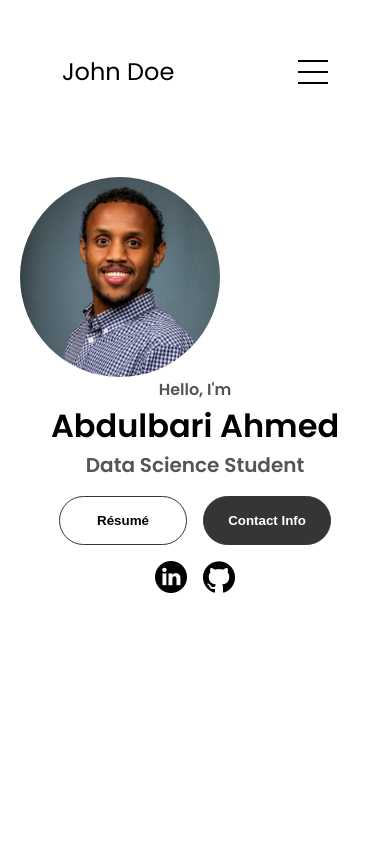
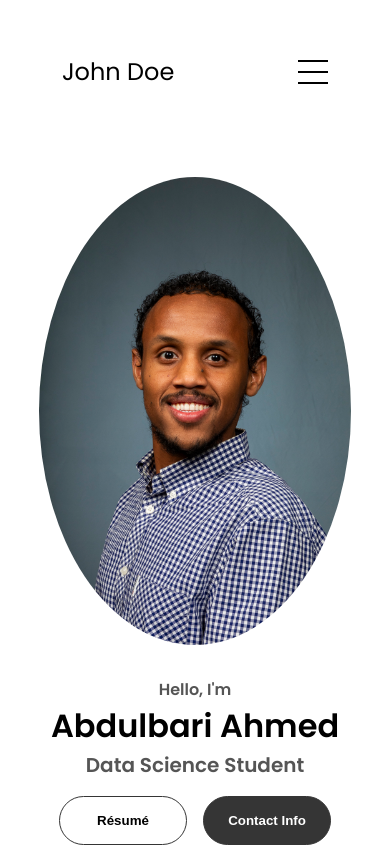
Before and after one commit to Abdulbari230/abdulbari230.github.io, a plain HTML site: page index.html in a window 390 px wide. Shown: the top 848 px of the page. Drawn offline with Linux system fonts and the light colour scheme.

Commit message:
new updates

```diff
--- a/mediaqueries.css
+++ b/mediaqueries.css
@@ -102,43 +102,40 @@
   }
 }
 
+/* Added */
 
-
-/* For iPad (768px-1024px) */
-@media (max-width: 1024px) {
-  .section__pic-container1,
-  .section__pic-container {
-    width: 300px;
-    height: 300px;
+@media screen and (max-width: 768px) {
+  #experience .about-containers,
+  #projects .about-containers {
+    grid-template-columns: 1fr !important; /* Stack cards */
   }
 
-  #projects .about-containers {
-    grid-template-columns: repeat(2, 1fr);
+  .section__pic-container,
+  .section__pic-container1 {
+    width: 80vw;
+    height: auto;
+    margin: 0 auto 2rem;
+  }
+
+  .section__pic-container img,
+  .section__pic-container1 img {
+    width: 100%;
+    height: auto;
+    object-fit: cover;
+  }
+
+  section {
+    margin: 0 1rem;
+  }
+
+  #experience .article-container {
+    grid-template-columns: 1fr;
   }
 }
 
-/* For iPhone (up to 767px) */
-@media (max-width: 767px) {
-  .section__pic-container1,
-  .section__pic-container {
-    width: 200px;
-    height: 200px;
-  }
 
-  #experience .about-containers {
-    grid-template-columns: 1fr;
-  }
-
-  #projects .about-containers {
-    grid-template-columns: 1fr;
-  }
-
-  .job-details {
-    flex-direction: column;
-    text-align: center;
-  }
-
-  .company-logo {
-    margin-bottom: 1rem;
+@media screen and (max-width: 600px) {
+  body {
+    font-size: 16px;
   }
 }
```
Also changed, not shown: 2 other files.
